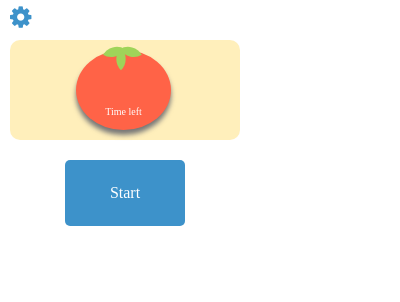
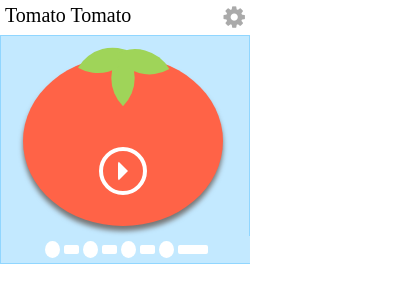
Before and after one commit to kylemrtnez/TomatoTomato, a browser extension: page popup/menu.html in a window 400 px wide. Drawn offline with Linux system fonts and the light colour scheme.

Commit message:
update html/css to new design
Makes tomato the container for most of the interface, changes cycle count to be a cycle tracker represented by symbols, adds new start/stop button, adds title bar

```diff
--- a/popup/menu.css
+++ b/popup/menu.css
@@ -53,50 +53,89 @@ html, body {
 
     width: 250px;
     overflow: hidden;
+
+}
+
+#title-bar {
+    display: flex;
+    background-color: #ffffff;
+    border-bottom: 1px solid #90D6FF
 }
 
 #settings {
-    width: 15px;
-    text-align: left;
-    margin: 5px 10px;
+    text-align: center;
+    margin: 5px 5px;
     font-size: 25px;
-    color: #3d92ca;
+    color: #AAAAAA;
     cursor: pointer;
+
 }
 
 #settings:hover {
     color: #0061a1;
 }
 
- /* -- START/STOP BUTTONS -- */
-.button {
-    margin: 20px 65px;
-    padding: 25px;
-    text-align: center;
-    cursor: pointer;
-    background-color: #3d92ca;
-    color: #ffffff;
-    border-radius: 5px;
+#title {
+    margin: 5px 5px;
+    margin-right: auto;
+    font-size: 20px;
+
 }
 
 
-#stop {
-    display: none;
+/* -- CYCLE TRACKER -- */
+#cycle-tracker {
+    display: flex;
+    width: 100%;
+    justify-content: center;
+    background-color: #c3e9ff;
+    border-right: 1px solid #90D6FF;
+    border-left: 1px solid #90D6FF;
+    border-bottom: 1px solid #90D6FF;
 }
 
-.button:hover {
-    background-color: #0061a1;
+
+.cycle-work {
+    height: 12px;
+    width: 15px;
+    margin: 5px 2px;
+    padding-top: 5px;
+    text-align: center;
+    border-radius: 50%;
+    background-color: #ffffff;
 }
+
+.cycle-rest {
+    height: 4px;
+    width: 15px;
+    margin: 9px 2px 5px 2px;
+    padding-top: 5px;
+    text-align: center;
+    border-radius: 2px;
+    background-color: #ffffff;
+}
+
+.cycle-longrest {
+    width: 30px;
+}
+
+
+#cycle1 {
+    margin-left: 55px;
+}
+
+
 
 
 /* -- TOMATO TIMER DISPLAY -- */
 .top {
-    background-color: #ffefbb;
+    background-color: #c3e9ff;
     color: #ffffff;
     display: flex;
-    margin: 10px;
-    border-radius: 10px;
-    /*box-shadow: 0 10px 6px -6px #777;*/
+    padding-top: 10px;
+    border-right: 1px solid #90D6FF;
+    border-left: 1px solid #90D6FF;
+
 }
 
 #tomato-container {
@@ -109,32 +148,36 @@ html, body {
 #tomato {
     border-radius: 50%;
     background: #ff6347;
-    height: 80px;
-    width: 95px;
+    height: 150px;
+    width: 180px;
+    padding: 10px;
+    text-align: center;
     box-shadow: 0 5px 5px 0 #777;
+    display: flex;
+    flex-direction: column;
 }
 
 #leaves {
     background: rgb(159, 212, 89);
-    height:16px;
-    width:16px;
-    border-radius:16px 0 16px 0;
+    height:40px;
+    width:40px;
+    border-radius:40px 0 40px 0;
     position: absolute;
     transform: rotateZ(135deg);
-    top: 51px;
+    top: 58px;
     z-index: 1;
-    left: 113px;
+    left: 103px;
 }
 
 #leaves::before {
     content: "";
     background: rgb(159, 212, 89);
-    height:16px;
-  width:16px;
-  border-radius:16px 0 16px 0;
+    height:40px;
+    width:40px;
+    border-radius:40px 0 40px 0;
     position: absolute;
     transform: rotateZ(75deg);
-  top: 10px;
+    top: 25px;
     left: 0px;
     z-index: 1;
 }
@@ -142,32 +185,65 @@ html, body {
 #leaves::after {
   content: "";
   background: rgb(159, 212, 89);
-    height:16px;
-  width:16px;
-  border-radius:16px 0 16px 0;
+  height:40px;
+  width:40px;
+  border-radius:40px 0 40px 0;
   position: absolute;
   transform: rotateZ(105deg);
   bottom: 2px;
-  right: 12px;
+  right: 25px;
   z-index: 1;
 }
 
 #timer-display {
-    font-size: 20px;
+    font-size: 35px;
     text-align: center;
-    margin: auto;
-    padding: 28px 18px;
+    padding: 10px;
+    padding-top: 50px;
     cursor: default;
+
 }
-
-#timer-display::after {
-    content: "\A Time left";
-    font-size: 10px;
-    white-space: pre;
-}
-
 
 #cycle-count {
     font-size: 13px;
     text-align: center;
 }
+
+
+ /* -- START/STOP BUTTONS -- */
+.button {
+    margin: auto;
+    width: 20px;
+    padding: 10px;
+    border-radius: 50%;
+    cursor: pointer;
+    background-color: #ff6347;
+    color: #ffffff;
+    border: solid 4px #FFFFFF;
+}
+
+#play-icon {
+    width: 0;
+    height: 0;
+    border-top: 10px solid transparent;
+    border-bottom: 10px solid transparent;
+    border-left: 10px solid #ffffff;
+    margin: auto;
+    border-radius: 3px;
+}
+
+#stop-icon {
+    height: 20px;
+    width: 19px;
+    border-radius: 2px;
+    margin: auto;
+    background-color: #ffffff;
+}
+
+#stop {
+    display: none;
+}
+
+.button:hover {
+    background-color: #0061a1;
+}
--- a/popup/menu.html
+++ b/popup/menu.html
@@ -7,22 +7,48 @@
 </head>
 
 <body>
+    <!-- TITLE/MENU -->
+    <div id="title-bar">
+        <span id="title">Tomato Tomato</span>
+        <span class="gear" id="settings">
+            <i class="fa fa-cog" aria-hidden="true"></i>
+        </span>
+    </div>
 
-    <div class="hamburger" id="settings">
-        <i class="fa fa-cog" aria-hidden="true"></i>
-    </div>
     <!-- TOMATO TIMER -->
     <div class="top" id="background">
         <div id="tomato-container">
             <span id="tomato">
                 <span id="leaves"></span>
                 <div id="timer-display"></div>
+
+                <div class="button" id="start">
+                    <div id="play-icon"></div>
+                </div>
+
+                <div class="button" id="stop">
+                    <div id="stop-icon"></div>
+                </div>
             </span>
         </div>
     </div>
-    <div id="cycle-count"></div>
-    <div class="button" id="start">Start</div>
-    <div class="button" id="stop">Stop</div>
+
+    <!-- CYCLE TRACKER -->
+    <div id="cycle-tracker">
+        <span class="cycle-work"></span>
+        <span class="cycle-rest"></span>
+        <span class="cycle-work"></span>
+        <span class="cycle-rest"></span>
+        <span class="cycle-work"></span>
+        <span class="cycle-rest"></span>
+        <span class="cycle-work"></span>
+        <span class="cycle-rest cycle-longrest"></span>
+    </div>
+
+
+
+
+
 
     <script src="menu.js"></script>
 </body>
```
Also changed, not shown: icons/pomo48.png (added), icons/pomo96.png (added), manifest.json. Lines whose indentation alone changed are shown as unchanged.
